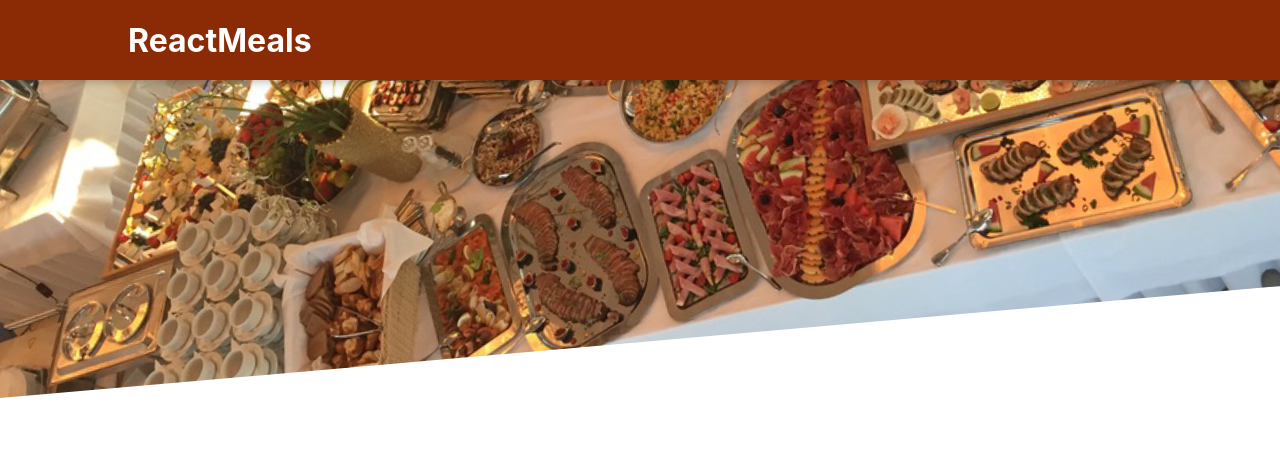
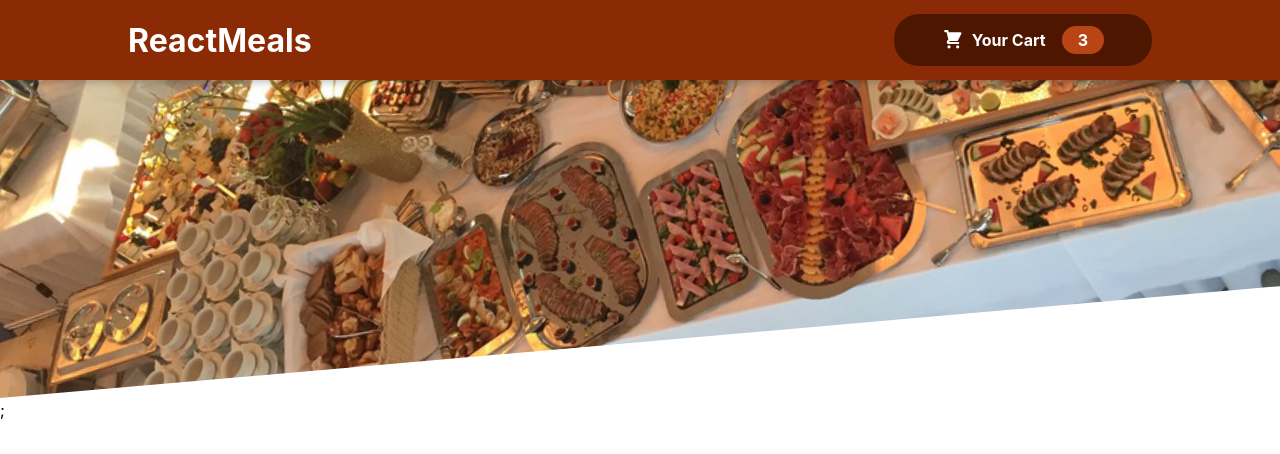
Before and after one commit to DrdroidAkshay/reactmeals-a-foodorderingapp, a React (Create React App) app: page / in a window 1280 px wide. Shown: the top 454 px of the page. Built offline with nearby package versions, Linux system fonts and the light colour scheme.

Commit message:
"Headercompleted"

```diff
--- a/src/App.js
+++ b/src/App.js
@@ -1,7 +1,11 @@
 import React from "react";
 import Header from "./Components/Layout/Header";
 function App() {
-  return <Header />;
+  return (
+    <React.Fragment>
+      <Header />;
+    </React.Fragment>
+  );
 }
 
 export default App;
--- /dev/null
+++ b/src/Components/Cart/CartIcon.js
@@ -0,0 +1,13 @@
+const CartIcon = () => {
+  return (
+    <svg
+      xmlns="http://www.w3.org/2000/svg"
+      viewBox="0 0 20 20"
+      fill="currentColor"
+    >
+      <path d="M3 1a1 1 0 000 2h1.22l.305 1.222a.997.997 0 00.01.042l1.358 5.43-.893.892C3.74 11.846 4.632 14 6.414 14H15a1 1 0 000-2H6.414l1-1H14a1 1 0 00.894-.553l3-6A1 1 0 0017 3H6.28l-.31-1.243A1 1 0 005 1H3zM16 16.5a1.5 1.5 0 11-3 0 1.5 1.5 0 013 0zM6.5 18a1.5 1.5 0 100-3 1.5 1.5 0 000 3z" />
+    </svg>
+  );
+};
+
+export default CartIcon;
--- a/src/Components/Layout/Header.js
+++ b/src/Components/Layout/Header.js
@@ -1,15 +1,16 @@
 import React from "react";
 import Styles from "./Header.module.css";
 import mealsImage from "../../assets/meals.jpg";
-const Header = () => {
+import HeaderCartButton from "./HeaderCartButton";
+const Header = (props) => {
   return (
     <React.Fragment>
       <header className={Styles.header}>
         <h1>ReactMeals</h1>
-        <button>Cart</button>
+        <HeaderCartButton />
       </header>
       <div className={Styles["main-image"]}>
-        <img src={mealsImage} />
+        <img src={mealsImage} alt="A table full of dishes" />
       </div>
     </React.Fragment>
   );
--- a/src/Components/Layout/Header.module.css
+++ b/src/Components/Layout/Header.module.css
@@ -2,7 +2,7 @@
   position: fixed;
   top: 0;
   left: 0;
-  width: 100%;
+  right: 0;
   height: 5rem;
   background-color: #8a2b06;
   color: white;
--- /dev/null
+++ b/src/Components/Layout/HeaderCartButton.js
@@ -0,0 +1,15 @@
+import CartIcon from "../Cart/CartIcon";
+import Styles from "./HeaderCartButton.module.css";
+
+const HeaderCartButton = () => {
+  return (
+    <button className={Styles.button}>
+      <span className={Styles.icon}>
+        <CartIcon />
+      </span>
+      <span>Your Cart</span>
+      <span className={Styles.badge}>3</span>
+    </button>
+  );
+};
+export default HeaderCartButton;
--- /dev/null
+++ b/src/Components/Layout/HeaderCartButton.module.css
@@ -0,0 +1,59 @@
+.button {
+  cursor: pointer;
+  font: inherit;
+  border: none;
+  background-color: #4d1601;
+  color: white;
+  padding: 0.75rem 3rem;
+  display: flex;
+  justify-content: space-around;
+  align-items: center;
+  border-radius: 25px;
+  font-weight: bold;
+}
+
+.button:hover,
+.button:active {
+  background-color: #2c0d00;
+}
+
+.icon {
+  width: 1.35rem;
+  height: 1.35rem;
+  margin-right: 0.5rem;
+}
+
+.badge {
+  background-color: #b94517;
+  padding: 0.25rem 1rem;
+  border-radius: 25px;
+  margin-left: 1rem;
+  font-weight: bold;
+}
+
+.button:hover .badge,
+.button:active .badge {
+  background-color: #92320c;
+}
+
+.bump {
+  animation: bump 300ms ease-out;
+}
+
+@keyframes bump {
+  0% {
+    transform: scale(1);
+  }
+  10% {
+    transform: scale(0.9);
+  }
+  30% {
+    transform: scale(1.1);
+  }
+  50% {
+    transform: scale(1.15);
+  }
+  100% {
+    transform: scale(1);
+  }
+}
```
Also changed, not shown: 1 other file (tests, documents, lock files or other folders).
